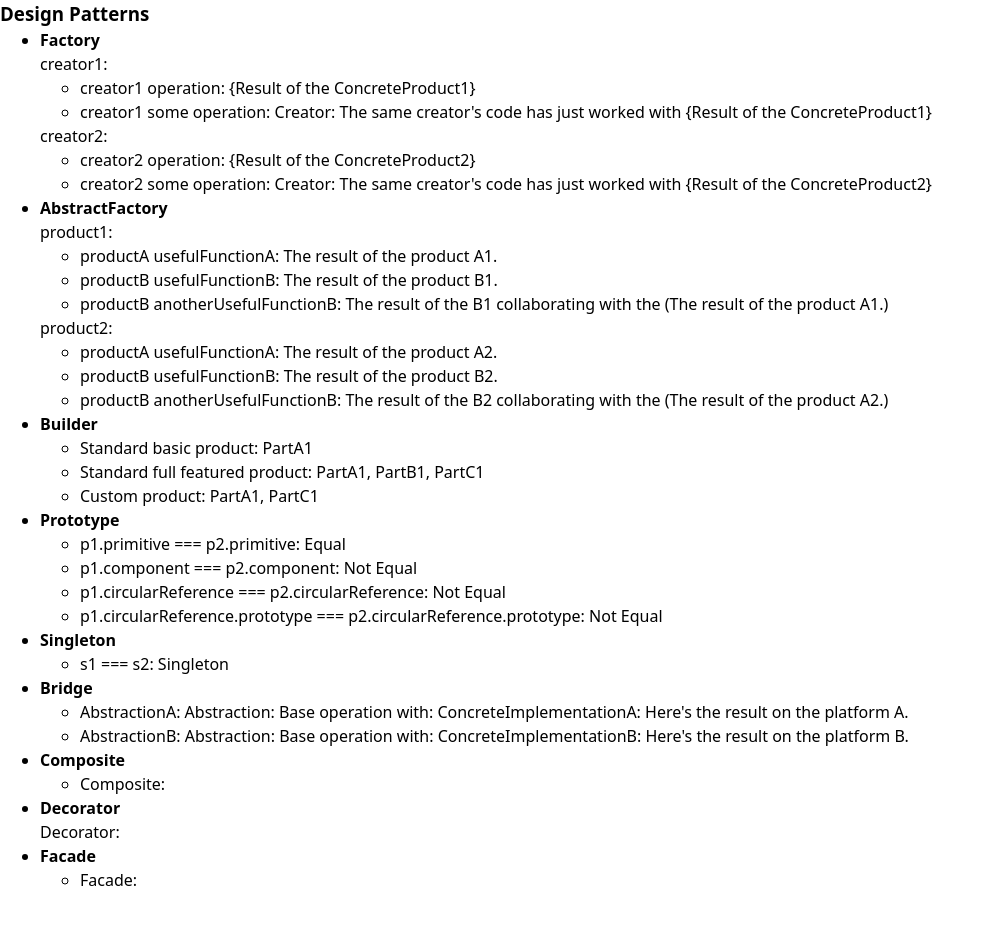
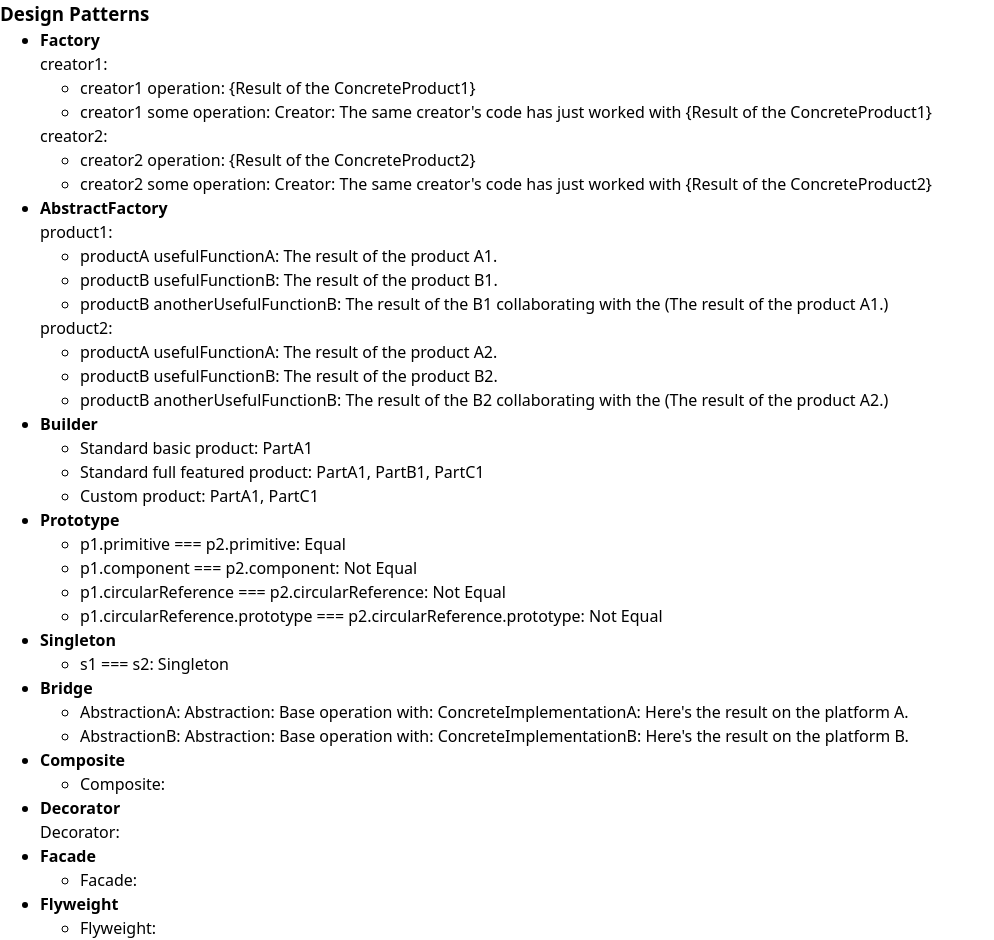
Before and after one commit to xieQin/react-ts-template, a React (Vite) app: page /design-patterns in a window 1280 px wide. Shown: the whole page, without its empty margins (0-994 px from the left). Before the commit the page ends 892 px from the top, so only its background shows below. Built offline with nearby package versions, Linux system fonts and the light colour scheme.

Commit message:
feat: add Flyweight pattern

```diff
--- /dev/null
+++ b/src/views/DesignPatterns/Flyweight/index.tsx
@@ -0,0 +1,7 @@
+export default function FlyweightPage() {
+  return (
+    <ul>
+      <li>Flyweight: </li>
+    </ul>
+  );
+}
--- a/src/views/DesignPatterns/index.tsx
+++ b/src/views/DesignPatterns/index.tsx
@@ -7,6 +7,7 @@ import CompositePage from "./Composite";
 import DecoratorPage from "./Decorator";
 import FacadePage from "./Facade";
 import FactoryPage from "./Factory";
+import FlyweightPage from "./Flyweight";
 import PrototypePage from "./Prototype";
 import SingletonPage from "./Singleton";
 
@@ -20,6 +21,7 @@ const DesignPatternsPageConfigs = {
   [DesignPatterns.Composite]: CompositePage,
   [DesignPatterns.Decorator]: DecoratorPage,
   [DesignPatterns.Facade]: FacadePage,
+  [DesignPatterns.Flyweight]: FlyweightPage,
 };
 
 export default function DesignPatternsPage() {
```
